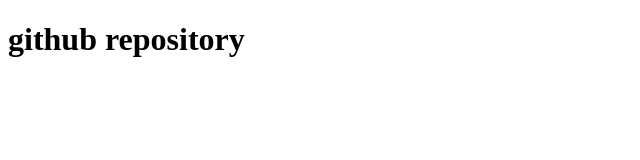
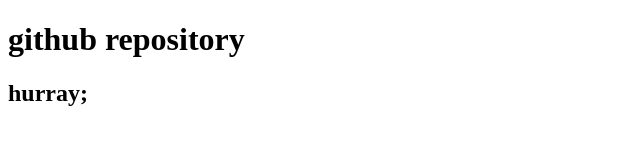
Before and after one commit to MdArafatMollah303/firstWeb, a plain HTML site: page index.html in a window 1280 px wide. Shown: the whole page, without its empty margins (0-640 px from the left). Drawn offline with Linux system fonts and the light colour scheme.

Commit message:
push github

```diff
--- a/index.html
+++ b/index.html
@@ -7,5 +7,6 @@
 </head>
 <body>
     <h1>github repository</h1>
+    <h2>hurray;</h2>
 </body>
 </html>
```
